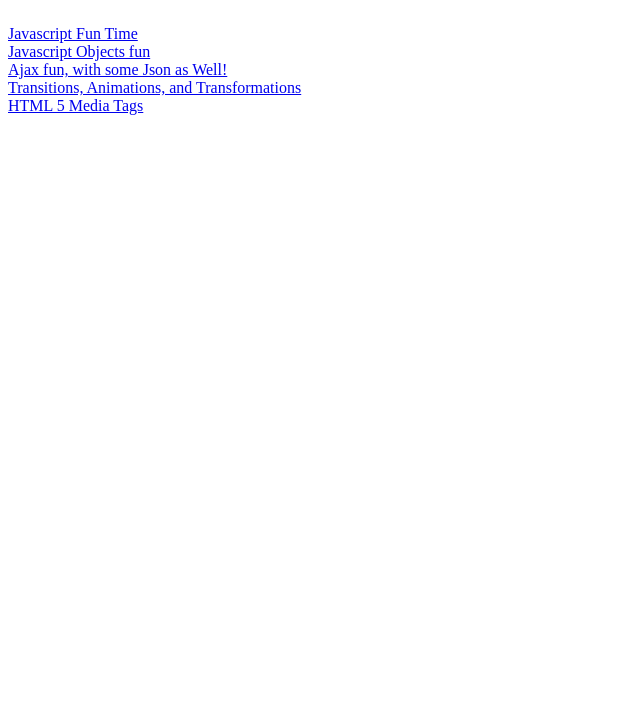
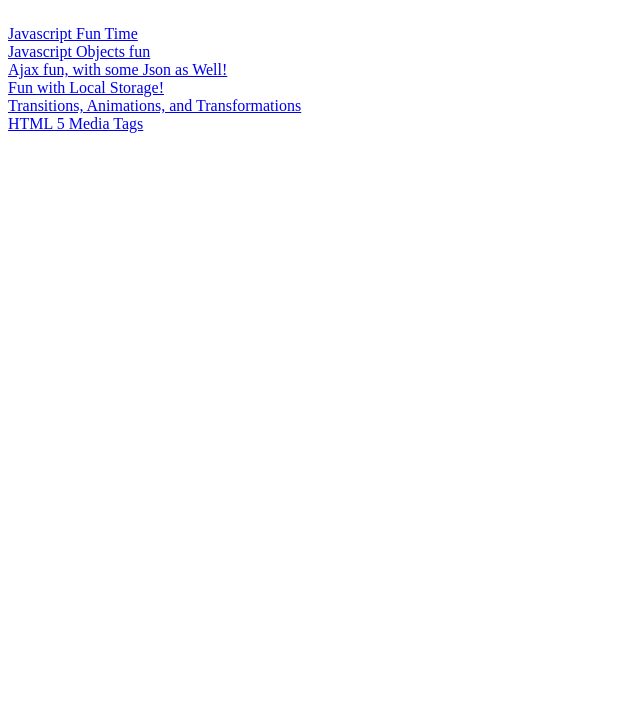
Before and after one commit to domenickcasper/CIT-261-BYUI, a plain HTML site: page index.html in a window 1280 px wide. Shown: the part 73-800 px from the top of the page, without its empty margins (0-640 px from the left). Drawn offline with Linux system fonts and the light colour scheme.

Commit message:
Updated
Added local storage link!

```diff
--- a/index.html
+++ b/index.html
@@ -4,6 +4,7 @@
   <a href = "https://domenickcasper.github.io/CIT-261-BYUI/Week%202/JavaScript.html">Javascript Fun Time</a><br />
   <a href = "https://domenickcasper.github.io/CIT-261-BYUI/Week%202/JavaScriptObjects.html">Javascript Objects fun</a><br />
   <a href = "https://domenickcasper.github.io/CIT-261-BYUI/Week%203/ajax.html">Ajax fun, with some Json as Well!</a><br />
+  <a href = "https://domenickcasper.github.io/CIT-261-BYUI/Week%203/LocalStorage.html">Fun with Local Storage!</a><br />
   <a href = "https://domenickcasper.github.io/CIT-261-BYUI/Week%204/Transitions.html">Transitions, Animations, and Transformations</a><br />
   <a href = "https://domenickcasper.github.io/CIT-261-BYUI/Week%205/html5tag.html">HTML 5 Media Tags</a><br />
 </body>
```
